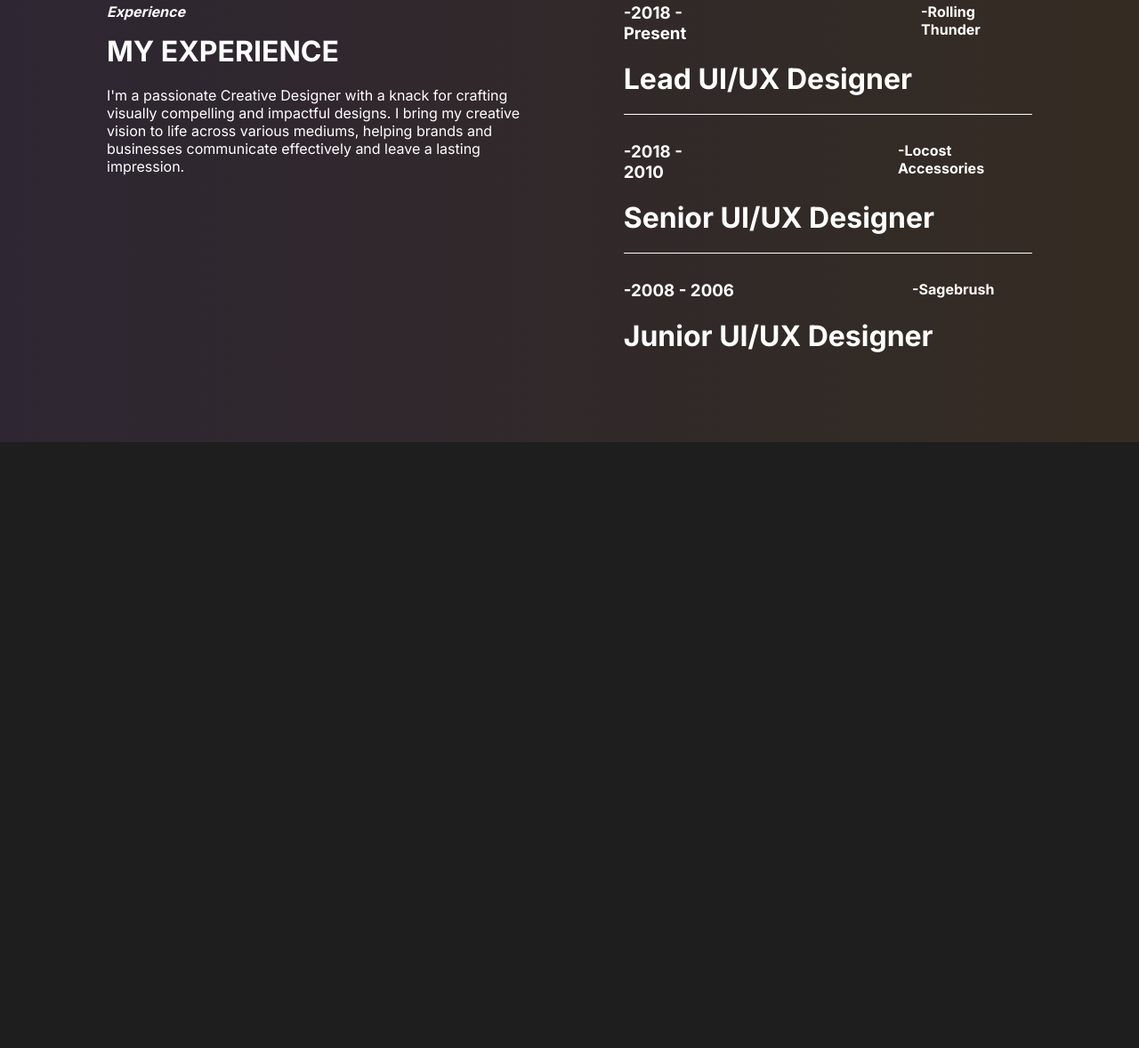
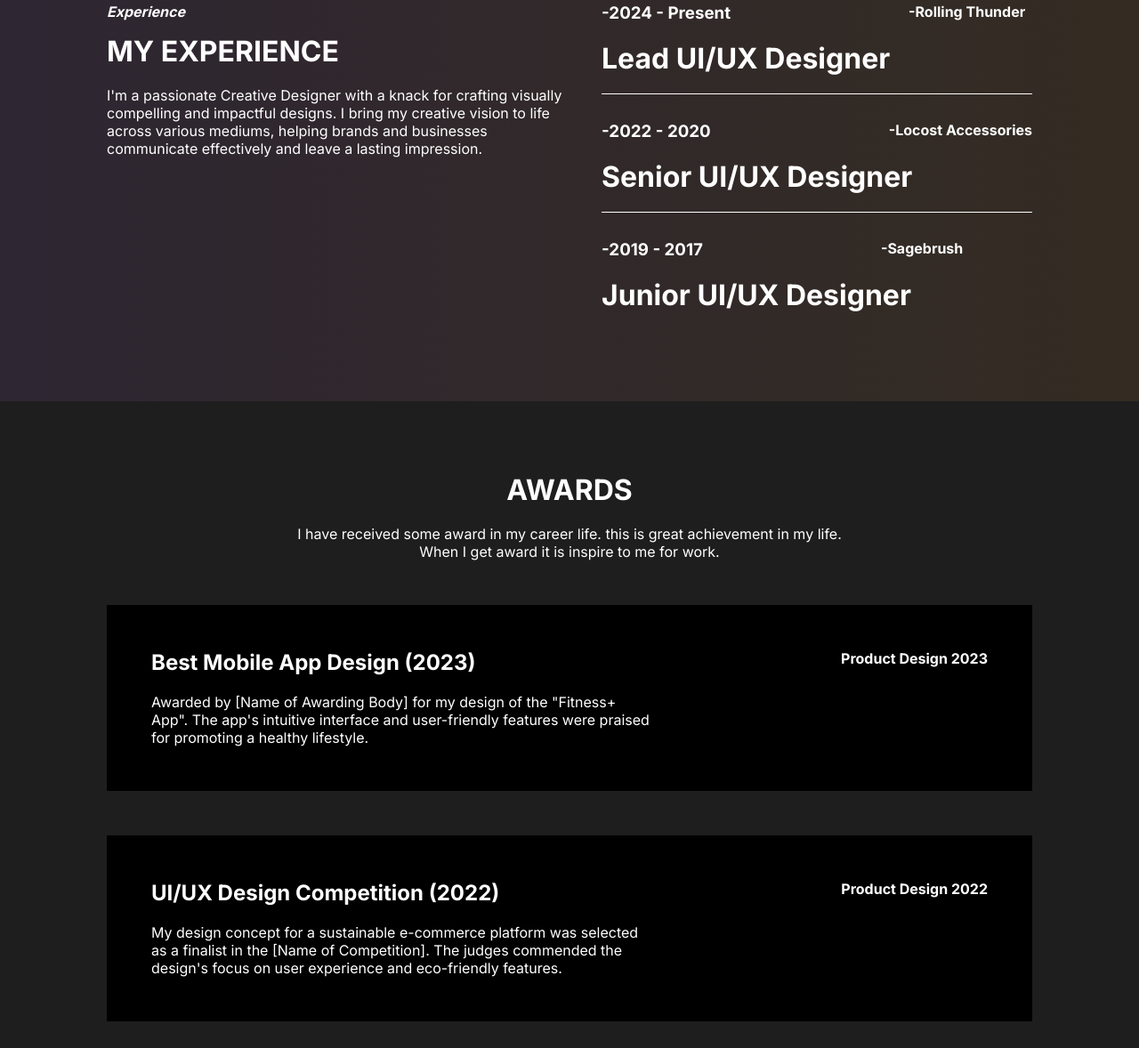
Before and after one commit to Humairaa1/My-portfolio-web, a plain HTML site: page index.html in a window 1280 px wide. Shown: the part 1369-2547 px from the top of the page at 89% size. Before the commit the page ends 1896 px from the top, so only its background shows below. Drawn offline with Linux system fonts and the light colour scheme.

Commit message:
award section complete

```diff
--- a/index.css
+++ b/index.css
@@ -172,8 +172,8 @@ body {
 .my-experience {
     margin: 50px 120px 30px;
     display: flex;
+    justify-content: space-between;
     padding: 80px 0;
-    gap: 80px;
 }
 
 .my-experience-content {
@@ -201,3 +201,28 @@ body {
     border-bottom:1px solid white;
     margin-bottom:30px ;
 }
+
+/* award section  */
+.award-title{
+    width: 50%;
+    margin: auto;
+    text-align: center;
+    margin-top: 80px;
+}
+
+.award-block {
+    background-color: black;
+    margin: 50px 120px 30px;
+    padding: 50px;
+}
+
+.award-block-content{
+    display: flex;
+    justify-content: space-between;
+}
+.award-name {
+    width: 60%;
+}
+.award-name-title{
+    margin-bottom: 20px;
+}
--- a/index.html
+++ b/index.html
@@ -123,7 +123,7 @@
                 <div>
                     <div>
                         <div class="experience-year">
-                            <h3>-2018 - Present</h3>
+                            <h3>-2024 - Present</h3>
                             <h4>-Rolling Thunder</h4>
                         </div>
                         <p class="ui-us-designer">Lead UI/UX Designer</p>
@@ -131,7 +131,7 @@
                     </div>
                     <div>
                         <div class="experience-year">
-                            <h3>-2018 - 2010</h3>
+                            <h3>-2022 - 2020</h3>
                             <h4>-Locost Accessories</h4>
                         </div>
                         <p class="ui-us-designer">Senior UI/UX Designer</p>
@@ -139,7 +139,7 @@
                     </div>
                     <div>
                         <div class="experience-year">
-                            <h3>-2008 - 2006</h3>
+                            <h3>-2019 - 2017</h3>
                             <h4>-Sagebrush</h4>
                         </div>
                         <p class="ui-us-designer">Junior UI/UX Designer</p>
@@ -148,6 +148,34 @@
             </div>
 
         </section>
+
+        <!-- Award section  -->
+        <section>
+            <div class="award-title">
+                <h3 class="heading">AWARDS</h3>
+                <p>I have received some award in my career life. this is great achievement in my life. When I get award it is inspire to me for work.</p>
+            </div>
+
+            <div class="award-block">
+                    <div class="award-block-content">
+                        <div class="award-name">
+                                <h2 class="award-name-title">Best Mobile App Design (2023)</h2>
+                                <p class="">Awarded by [Name of Awarding Body] for my design of the "Fitness+ App". The app's intuitive interface and user-friendly features were praised for promoting a healthy lifestyle.</p>
+                            </div>
+                            <h4>Product Design 2023</h4>
+                    </div>
+
+            </div>
+            <div class="award-block">
+                    <div class="award-block-content">
+                        <div class="award-name">
+                            <h2 class="award-name-title">UI/UX Design Competition (2022)</h2>
+                        <p>My design concept for a sustainable e-commerce platform was selected as a finalist in the [Name of Competition]. The judges commended the design's focus on user experience and eco-friendly features.</p>
+                        </div>
+                    <h4>Product Design 2022</h4>
+                    </div>
+            </div>
+        </section>
     </main>
 </body>
 </html>
--- a/responsive.css
+++ b/responsive.css
@@ -75,4 +75,19 @@
 .ui-us-designer {
     font-size: 24px;
 }
+
+/* award section  */
+.award-title{
+    width: 100%;
 }
+.award-block {
+    margin: 50px 50px 30px;
+    padding: 20px;
+}
+.award-block-content{
+    flex-direction: column-reverse;
+}
+.award-name {
+    width: 100%;
+}
+}
```
